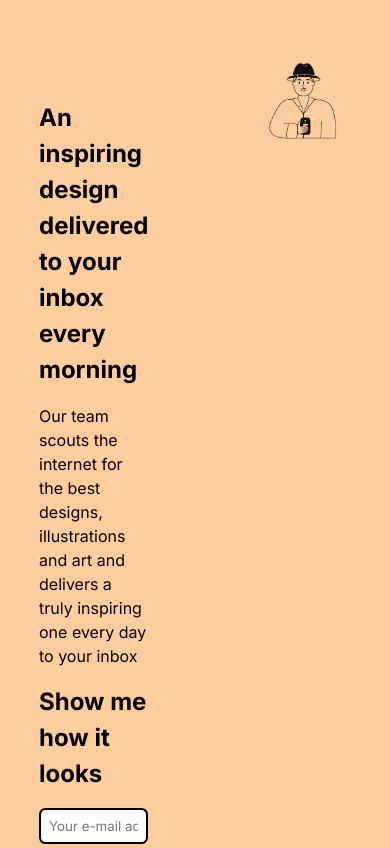
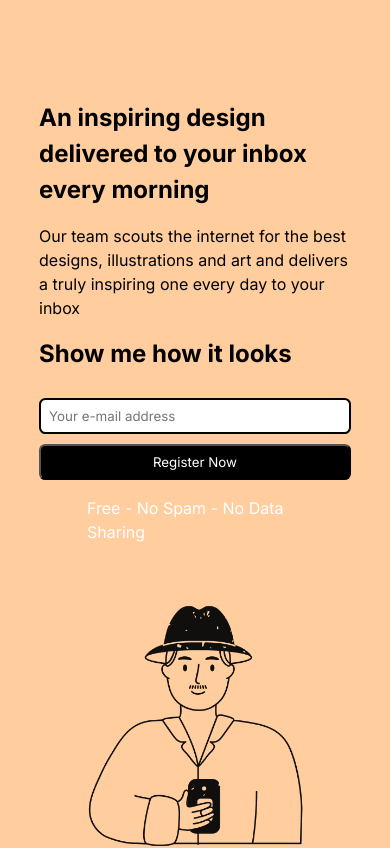
Before and after one commit to Its-Riyas-28/Inbox-Design, a plain HTML site: page index.html in a window 390 px wide. Shown: the top 848 px of the page. Drawn offline with Linux system fonts and the light colour scheme.

Commit message:
Final Commit

```diff
--- a/css/Style.css
+++ b/css/Style.css
@@ -92,14 +92,22 @@ main.hero {
     line-height: 2;
 }
 
-@media (max-width: 768px) {
-  .input-btn {
-      flex-direction: column;
-      align-items: stretch;
-      gap: 1rem;
+@media (max-width: 600px) {
+
+  .row{
+    display: block;
+  }
+
+  .hero_txt,.dweep-png{
+    width: 100%;
+  }
+
+  .dweep-png{
+    margin-top: 10px;
   }
 
   .input-txt, .btn {
-      width: 100%;
+    min-width: 100%;
+    margin-top: 10px;
   }
 }
```
